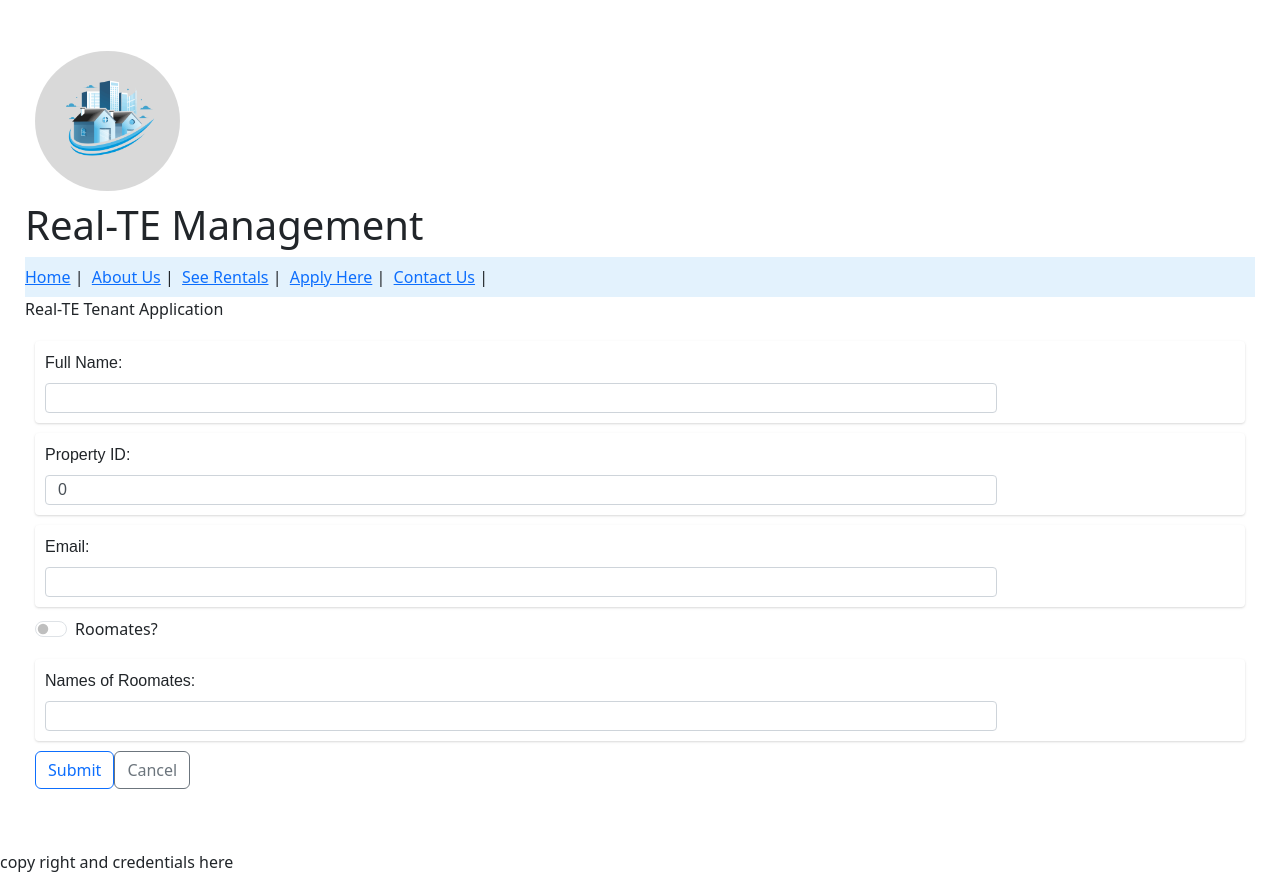
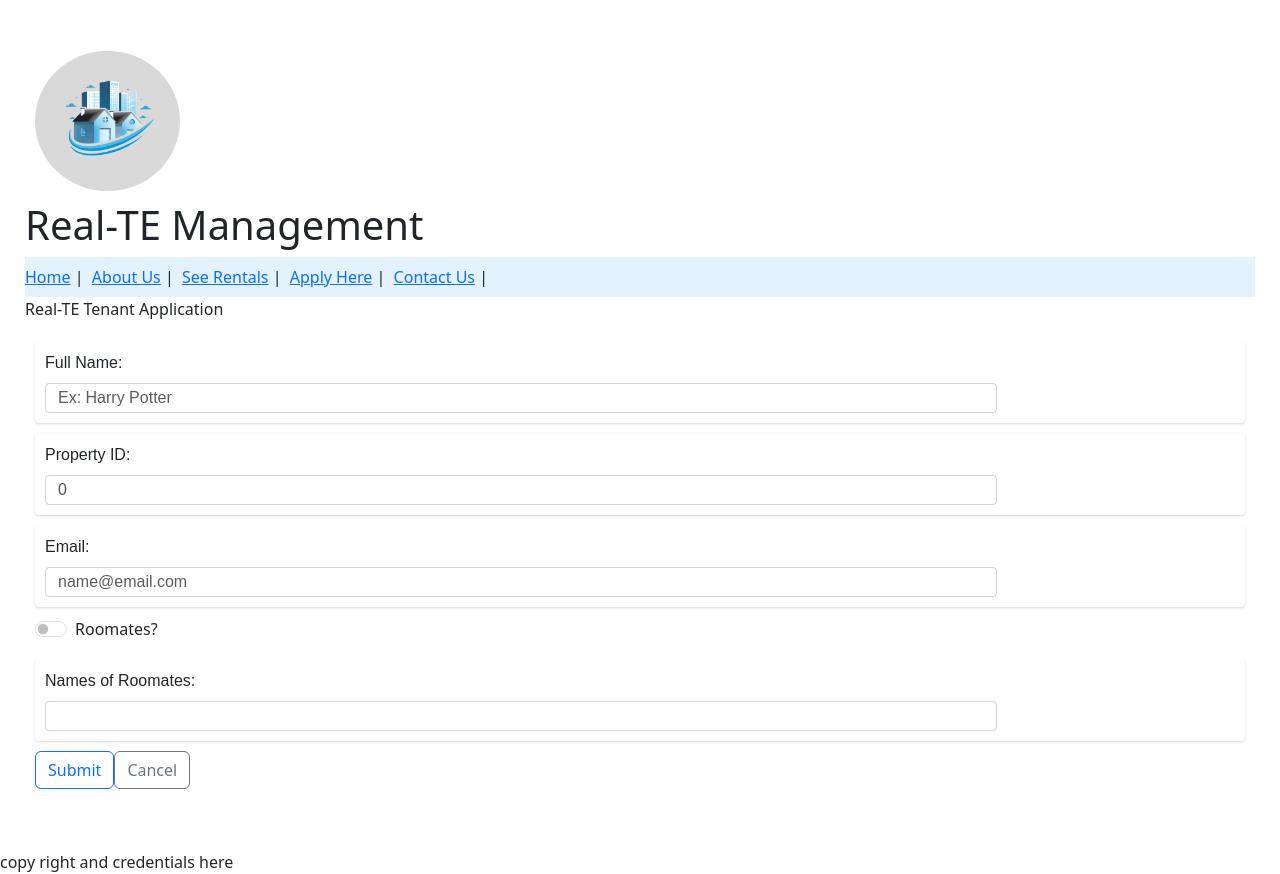
Before and after one commit to shann0n5/m03-capstone-final, a Vue app in the folder capstone/vue/: page /application/create in a window 1280 px wide. Built offline with nearby package versions, Linux system fonts and the light colour scheme.

Commit message:
still styling forms

```diff
--- a/capstone/vue/src/components/ApplicationForm.vue
+++ b/capstone/vue/src/components/ApplicationForm.vue
@@ -3,17 +3,17 @@
     <div class="field">
         <div class="info-field">
             <label for="fullName">Full Name:</label>
-            <input type="text" class="form-control" id="fullName" name="fullName" v-model="editApplication.fullName">
+            <input type="text" class="form-control" id="fullName" name="fullName" v-model="editApplication.fullName" placeholder="Ex: Harry Potter">
         </div>
         <div class="info-field">
             <label for="propertyId">Property ID:</label>
-            <input type="number" class="form-control" id="propertyId" name="propertyId" v-model="editApplication.propertyId">
+            <input type="number" class="form-control" id="propertyId" name="propertyId" v-model="editApplication.propertyId" placeholder="Ex: 4001">
         </div>
         <div class="info-field">
             <label for="email">Email:</label>
-            <input type="email" id="email" class="form-control" name="email" v-model="editApplication.email">
+            <input type="email" id="email" class="form-control" name="email" v-model="editApplication.email" placeholder="name@email.com">
         </div>
-        <div  class="form-check form-switch">
+        <div class="form-check form-switch">
           <label for="hasRoomates">Roomates?</label>
           <input type="checkbox" class="form-check-input" id="hasRoomates" v-model="editApplication.hasRoomates">
         </div>
--- a/capstone/vue/src/components/NewPropertyForm.vue
+++ b/capstone/vue/src/components/NewPropertyForm.vue
@@ -10,15 +10,14 @@
         <div class="info-field"><label for="rent">Rent: </label>
           <input type="text" id="rent" name="rent" class="form-control" v-model="editProperty.rent">
         </div>
-        <div class="info-field"> <label for="isAvailable">Is Available: </label>
-          <input type="checkbox" id="isAvailable" name="isAvailable" v-model="editProperty.available">
+        <div class="form-check form-switch"> <label for="isAvailable">Is Available: </label>
+          <input type="checkbox" class="form-check-input" id="isAvailable" name="isAvailable" v-model="editProperty.available">
         </div>
 
         <div class="property-form-btn">
             <button class="btn btn-outline-primary" type="submit">Save Property</button>
             <button class="btn btn-outline-secondary" type="button" v-on:click="cancelForm">Cancel</button>
         </div>
-        <div> {{ editProperty }}</div>
     </div>
   </form>
 </template>
```
